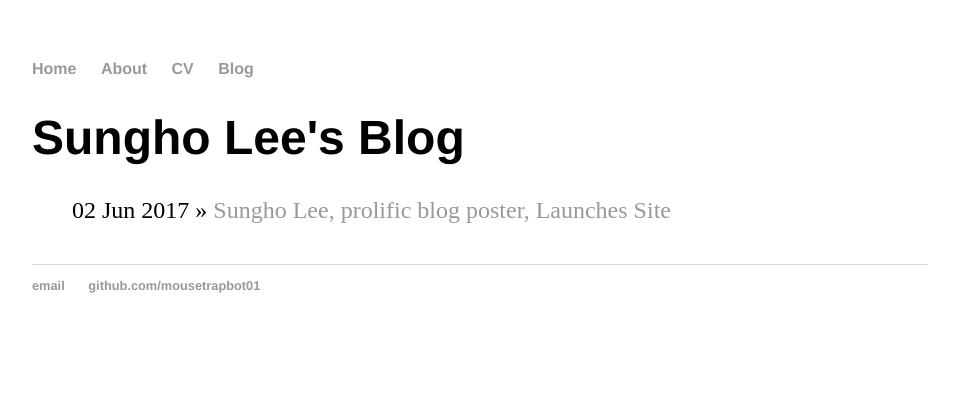
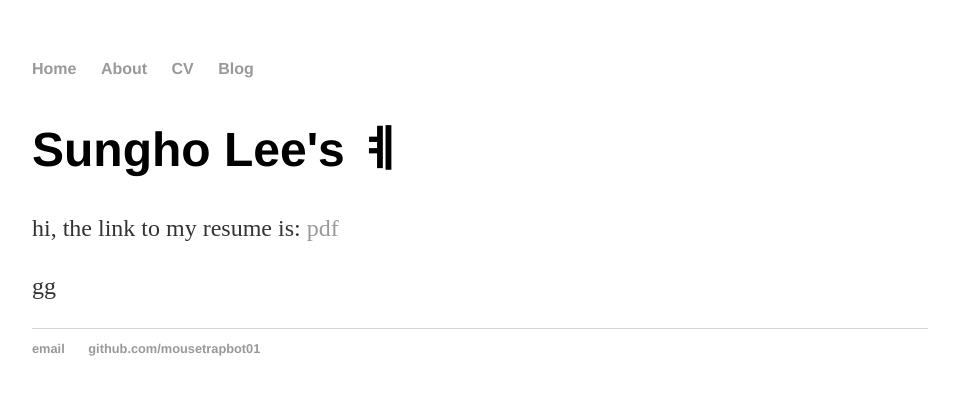
Before and after one commit to mousetrapbot01/mousetrapbot.github.io, a Jekyll site: the page built from cv/index.html, in a window 1280 px wide. Shown: the top 395 px of the page, without its empty margins (160-1119 px from the left). Built offline with Jekyll 4.4.1, drawn with Linux system fonts in a browser that asks for light colours.

Commit message:
Update index.html

```diff
--- a/cv/index.html
+++ b/cv/index.html
@@ -1,11 +1,12 @@
 ---
 layout: default
-title: Sungho Lee's Blog
+title: Sungho Lee's ㅖ
 ---
 	<h1>{{ page.title }}</h1>
-	<ul class="posts">
-
-	  {% for post in site.posts %}
-	    <li><span>{{ post.date | date_to_string }}</span> » <a href="{{ post.url }}" title="{{ post.title }}">{{ post.title }}</a></li>
-	  {% endfor %}
-	</ul>
+	<p>
+		hi, the link to my resume is:
+		<a href="resume 04-14-17.pdf">pdf</a>
+        </p>
+	<p>
+		gg
+</p>
```
